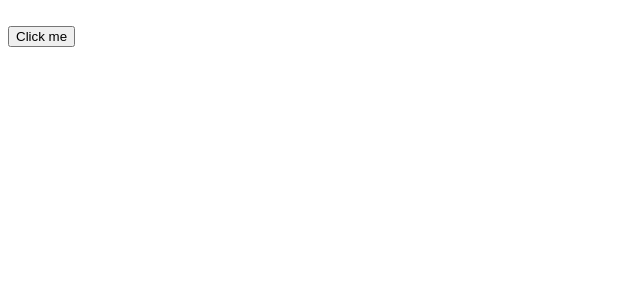
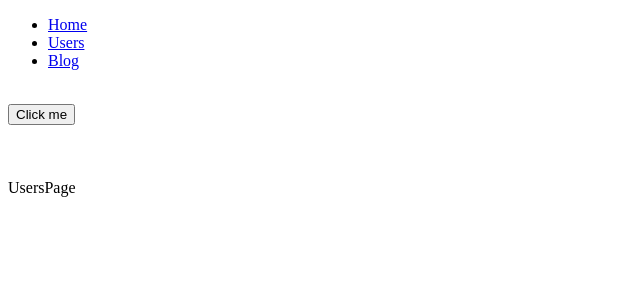
Before and after one commit to santoshkbrj/Reactjs_Tutorial, a React (Vite) app: page /users in a window 1280 px wide. Shown: the top 300 px of the page, without its empty margins (0-640 px from the left). Built offline with nearby package versions, Linux system fonts and the light colour scheme; no server answers.

Commit message:
Creating Router and Link

```diff
--- a/package.json
+++ b/package.json
@@ -11,7 +11,8 @@
   },
   "dependencies": {
     "react": "^18.2.0",
-    "react-dom": "^18.2.0"
+    "react-dom": "^18.2.0",
+    "react-router-dom": "^6.23.1"
   },
   "devDependencies": {
     "@types/react": "^18.2.66",
--- a/src/App.jsx
+++ b/src/App.jsx
@@ -2,6 +2,7 @@ import { useEffect, useState } from "react";
 import PostContainer from "./components/PostContainer";
 import { UserContext } from "./utils/Context/UserContext"
 import { useFetchUser } from "./utils/hooks/useFetchUser";
+import { Link, Outlet } from "react-router-dom";
 
 function App() {
     const { user, loading, error } = useFetchUser(2);
@@ -21,6 +22,14 @@ function App() {
     }, [loading, error, user])
 
     return (
+        <>
+            <nav>
+                <ul>
+                    <li><Link to="/">Home</Link></li>
+                    <li><Link to="/users">Users</Link></li>
+                    <li><Link to="/blog-posts">Blog</Link></li>
+                </ul>
+            </nav>
             <UserContext.Provider value={{ ...userData, setUserData }}>
                 <div>
                     {
@@ -30,6 +39,8 @@ function App() {
                 </div>
 
             </UserContext.Provider>
+            <Outlet />
+        </>
     )
 }
 export default App;
--- a/src/main.jsx
+++ b/src/main.jsx
@@ -1,10 +1,29 @@
 import React from 'react'
 import ReactDOM from 'react-dom/client'
-import App from './App'
+import App from './App';
+import { createBrowserRouter, RouterProvider } from 'react-router-dom';
+import UsersPage from './pages/UsersPage';
+import BlogPostsPage from './pages/BlogPostsPage';
 
+const router = createBrowserRouter([
+  {
+    path: '/',
+    element: <App />,
+    children: [
+      {
+        path: '/users',
+        element: <UsersPage />
+      }
+    ]
+  },
+  {
+    path: '/blog-posts',
+    element: <BlogPostsPage />
+  },
+])
 
 ReactDOM.createRoot(document.getElementById('root')).render(
   <React.StrictMode>
-    <App />
+    <RouterProvider router={router} />
   </React.StrictMode>,
 )
--- /dev/null
+++ b/src/pages/BlogPostsPage.jsx
@@ -0,0 +1,9 @@
+import React from 'react'
+
+function BlogPostsPage() {
+    return (
+        <div>BlogPostsPage</div>
+    )
+}
+
+export default BlogPostsPage
--- /dev/null
+++ b/src/pages/UsersPage.jsx
@@ -0,0 +1,9 @@
+import React from 'react'
+
+function UsersPage() {
+    return (
+        <div>UsersPage</div>
+    )
+}
+
+export default UsersPage
```
Also changed, not shown: 1 other file (tests, documents, lock files or other folders). Lines whose indentation alone changed are shown as unchanged.
